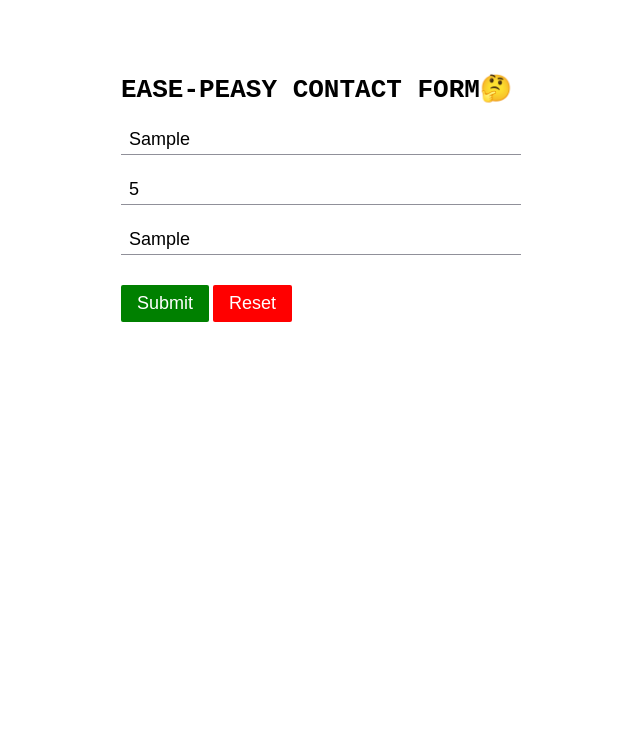
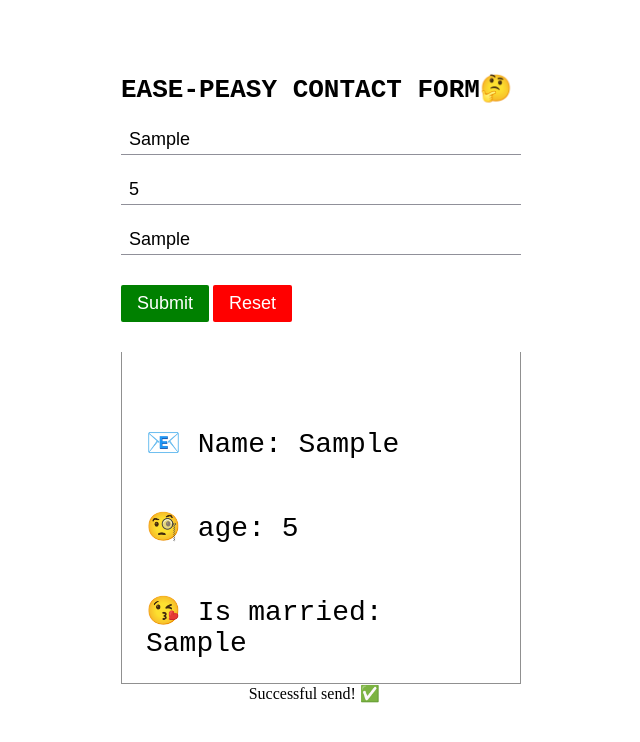
Before and after one commit to assasinsayfer/Easy-peasy-contact-form, a plain HTML site: page index.html in a window 1280 px wide. Both pictures are taken after typing "Sample", "5", "Sample" into the empty fields and a click on the button "Submit". Shown: the whole page, without its empty margins (319-959 px from the left). Drawn offline with Linux system fonts and the light colour scheme.

Commit message:
JavaScript ham yozib bolindi mini loyha tayor

```diff
--- a/css/style.css
+++ b/css/style.css
@@ -42,6 +42,33 @@ body {
 .btns .btnSubmit {
     background-color: green;
 }
+
 .btns .btnReset {
     background-color: #ff0000;
 }
+
+.container__text {
+    width: 100%;
+    border: 1px solid #909090;
+    border-top: none;
+    padding: 1.5rem;
+    margin-top: 1.5rem;
+}
+
+.container__text p {
+    font-size: 28px;
+    margin-top: 50px;
+    font-family: monospace;
+}
+
+.message {
+    animation-name: anim;
+    animation-duration: 5s;
+    animation-iteration-count: infinite;
+}
+
+@keyframes anim {
+    50% {
+        transform: translateX(250px);
+    }
+}
--- a/index.html
+++ b/index.html
@@ -39,11 +39,11 @@
         </form>
       </div>
       <div class="container__text">
-        <p class="fname"></p>
+        <p class="fName"></p>
         <p class="age"></p>
         <p class="isMerried"></p>
       </div>
-      <p class="messege"></p>
+      <p class="message"></p>
     </div>
 
     <script src="./js/app.js"></script>
--- a/js/app.js
+++ b/js/app.js
@@ -0,0 +1,35 @@
+// !SELECTORS
+
+const fName = document.querySelector("form #fname");
+const age = document.querySelector("form #age");
+const isMarried = document.querySelector("form #isMerried");
+
+const fNameText = document.querySelector(".fName");
+const ageText = document.querySelector(".age");
+const isMarriedText = document.querySelector(".isMerried");
+
+const btnSubmit = document.querySelector(".btnSubmit");
+const btnReset = document.querySelector(".btnReset");
+
+const message = document.querySelector(".message");
+
+// !EVENTS LISTENER & !FUNCTION
+
+fName.addEventListener("input", function (e) {
+  fNameText.innerHTML = `📧 Name: ${e.target.value}`;
+});
+age.addEventListener("input", function (e) {
+  ageText.innerHTML = `🧐 age: ${e.target.value}`;
+});
+isMarried.addEventListener("input", function (e) {
+  isMarriedText.innerHTML = `😘 Is married: ${e.target.value}`;
+});
+
+
+btnSubmit.addEventListener("click", function () {
+  message.innerHTML = "Successful send! ✅";
+});
+
+btnReset.addEventListener("click", function () {
+  message, (innerHTML = "Unsuccessful, try again! 😓");
+});
```
